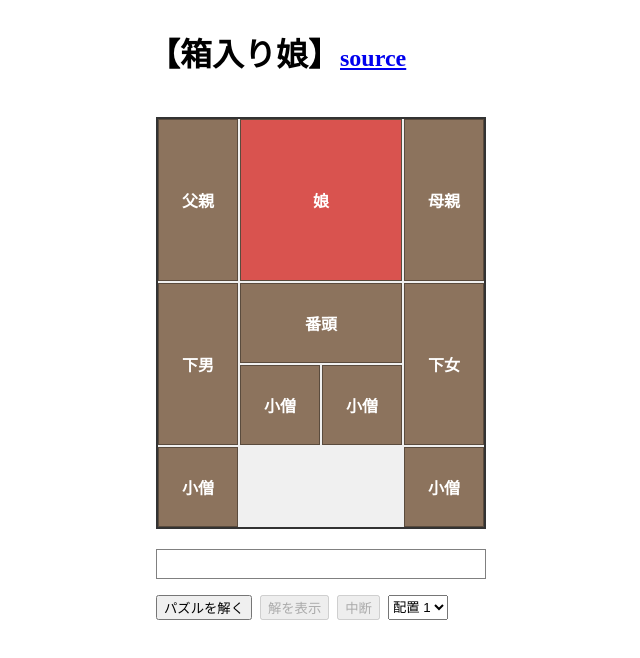
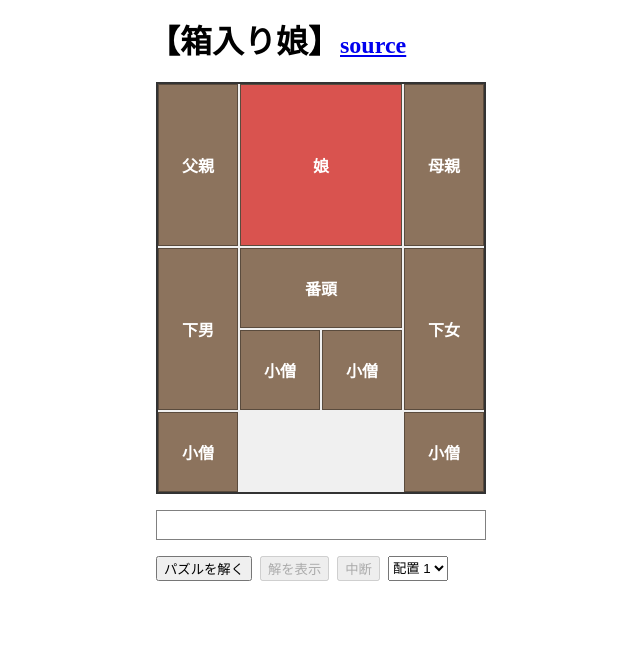
Before and after one commit to yuimax/hakoirimusume, a plain HTML site: page index.html in a window 1280 px wide. Shown: the whole page, without its empty margins (312-952 px from the left). Drawn offline with Linux system fonts and the light colour scheme.

Commit message:
commit 2025/09/19 13:48:35 (UST+9)

```diff
--- a/index.html
+++ b/index.html
@@ -16,6 +16,10 @@
 			align-items: baseline;
 		}
 
+		#header h1 {
+			margin: 8px 0;
+		}
+
 		#header a {
 			font-size: 150%;
 			font-weight: bold;
@@ -28,7 +32,7 @@
 			gap: 2px;
 			border: 2px solid #333;
 			width: fit-content;
-			margin: 20px 8px;
+			margin: 12px 8px 16px 8px;
 			background-color: #f0f0f0;
 		}
 
```
